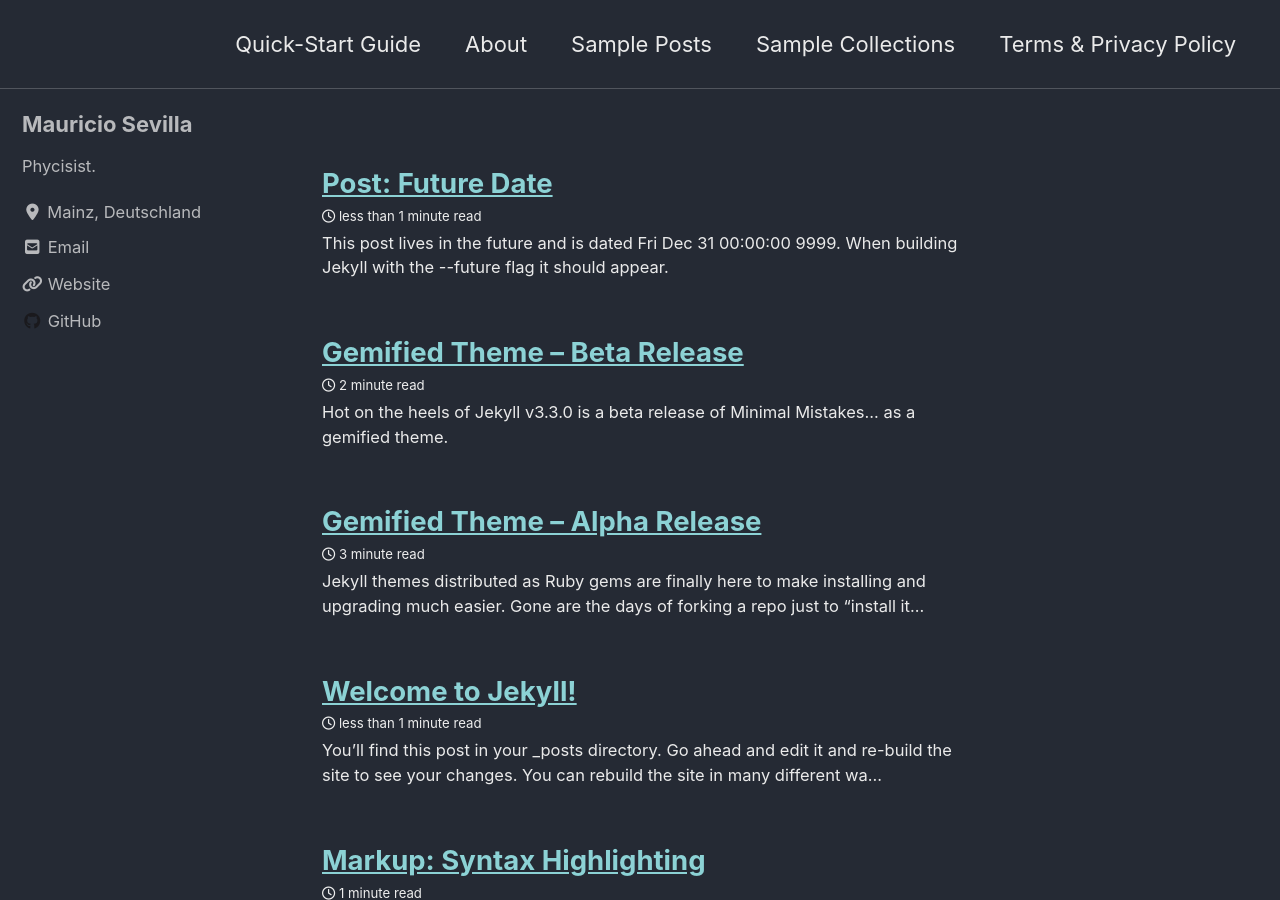
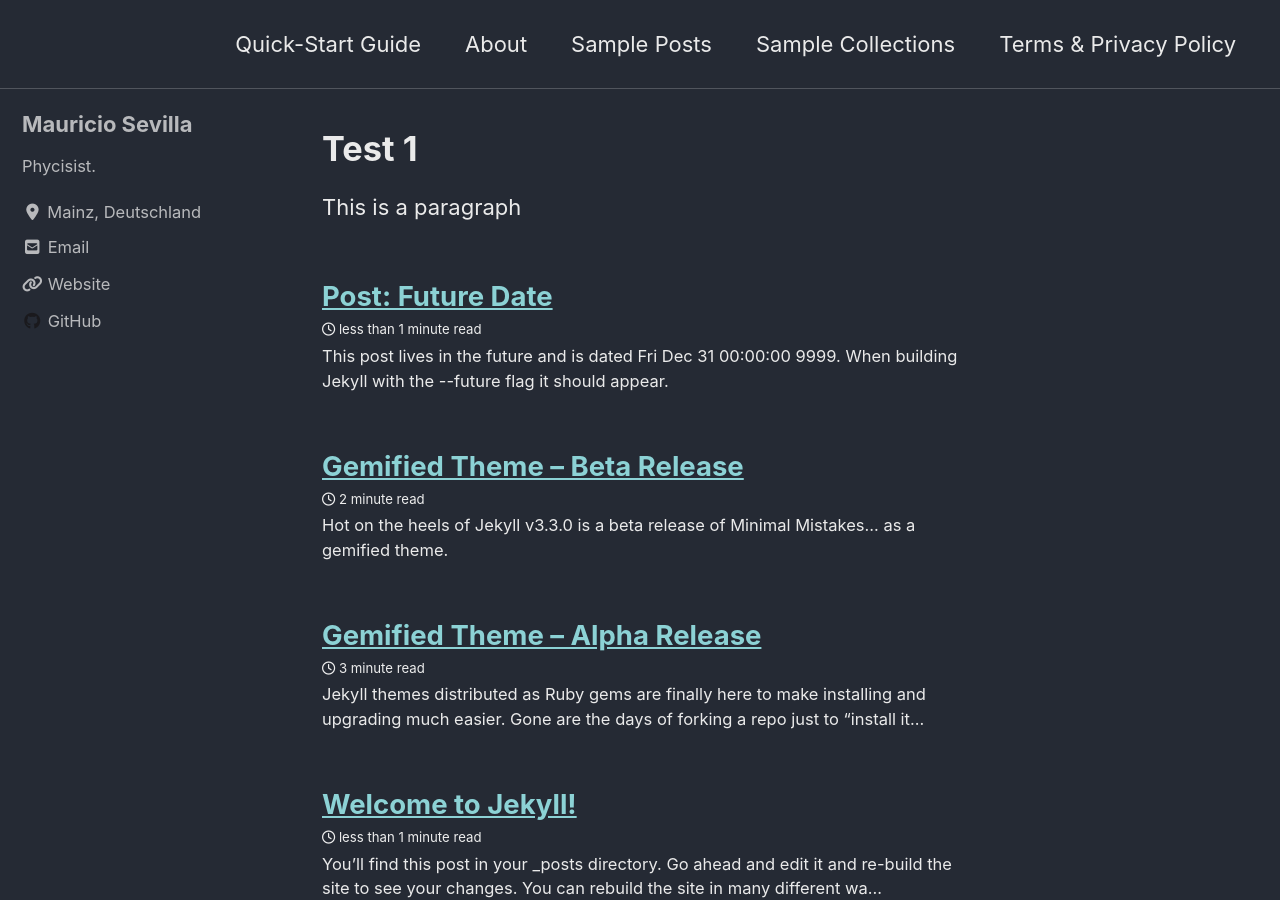
Before and after one commit to jmsevillam/CV, a Jekyll site: the page built from index.html, in a window 1280 px wide and 900 px high. Built offline with Jekyll 4.4.1, drawn with Linux system fonts in a browser that asks for light colours; cached includes are drawn as plain includes; nearby versions of some CDN libraries; the list of posts is cut into pages by our own code.

Commit message:
Update index.html

```diff
--- a/index.html
+++ b/index.html
@@ -2,3 +2,6 @@
 layout: home
 author_profile: true
 ---
+<h1> Test 1</h1>
+
+<p>This is a paragraph</p>
```
